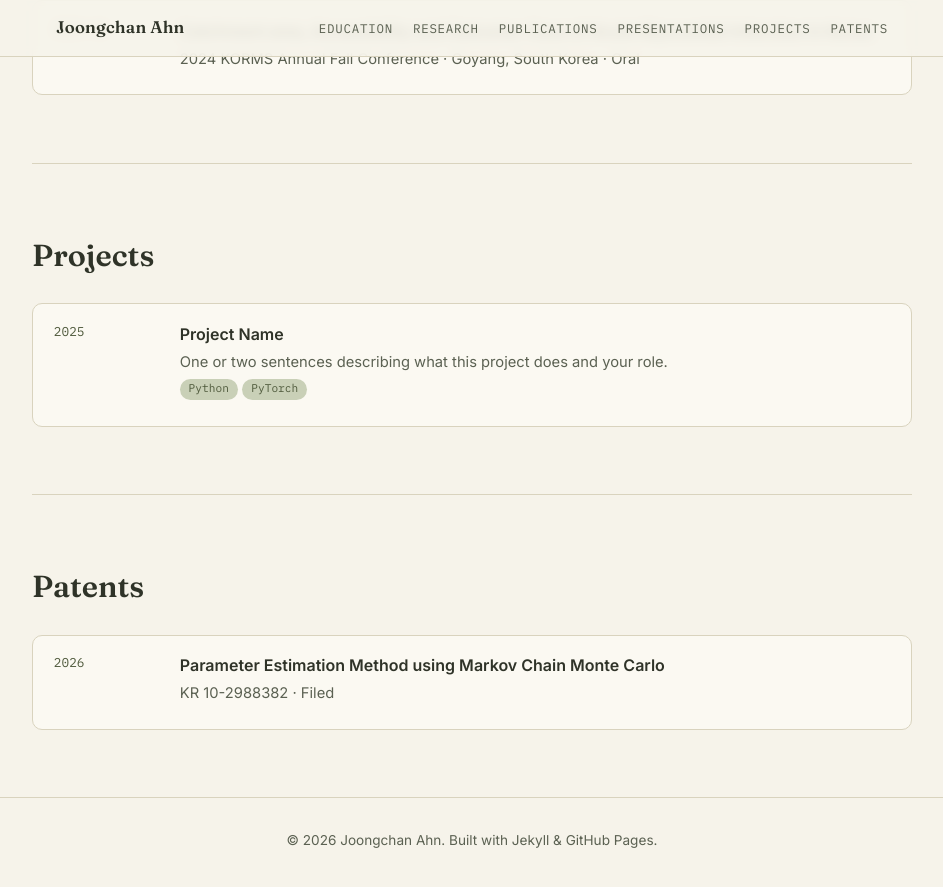
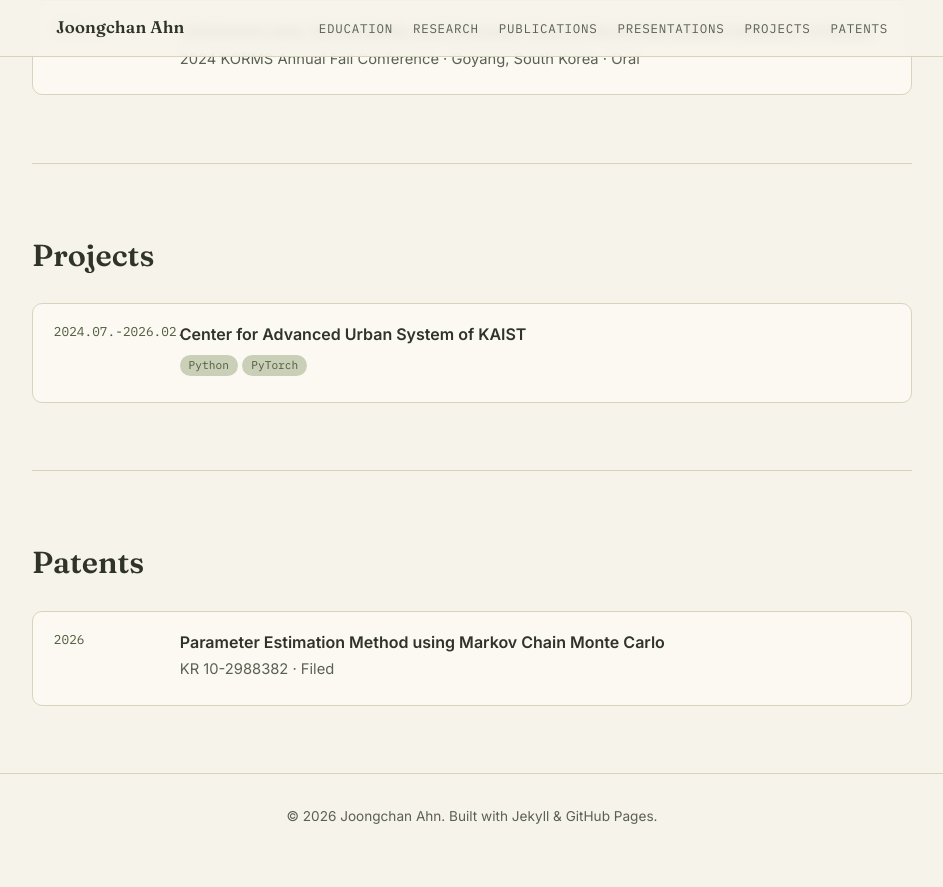
Before and after one commit to jcahn99/jcahn99.github.io, a Jekyll site: the page built from index.md, in a window 1280 px wide and 900 px high, scrolled down 2111 px. Shown: the top 887 px of the window, without its empty margins (168-1111 px from the left). Built offline with Jekyll 4.4.1, drawn with Linux system fonts in a browser that asks for light colours.

Commit message:
Update projects.yml

```diff
--- a/_data/projects.yml
+++ b/_data/projects.yml
@@ -1,7 +1,7 @@
 # links 하위 값은 없으면 "" 로 두면 자동으로 숨겨집니다.
-- title: "Project Name"
-  period: "2025"
-  description: "One or two sentences describing what this project does and your role."
+- title: "Center for Advanced Urban System of KAIST"
+  period: "2024.07.-2026.02."
+  funded: "GS E&C"
   tags: ["Python", "PyTorch"]
   links:
     demo: ""
```
